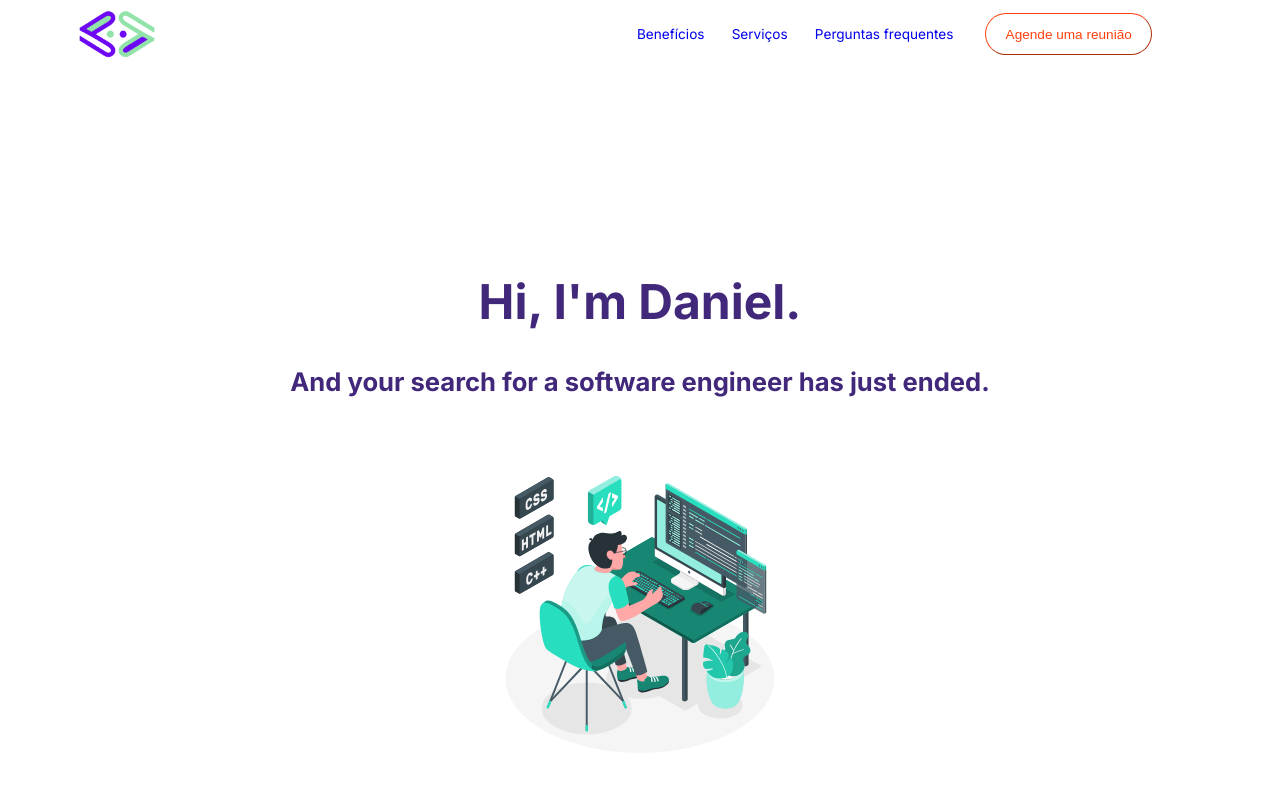
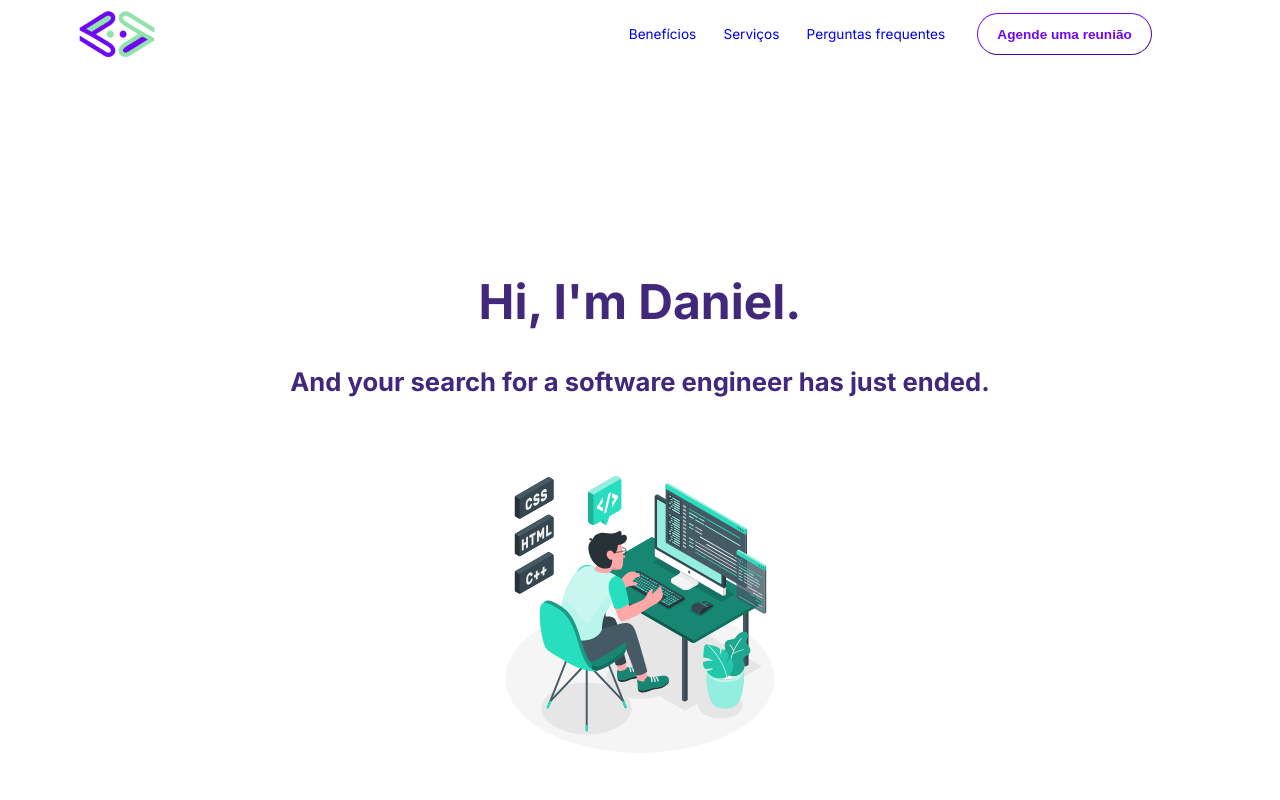
Before and after one commit to danielflorencio/second-portfolio, a Next.js app: page / in a window 1280 px wide. Shown: the top 800 px of the page. Built offline with nearby package versions, Linux system fonts and the light colour scheme.

Commit message:
Improved the design.

```diff
--- a/src/app/globals.css
+++ b/src/app/globals.css
@@ -84,6 +84,7 @@ html,
 body {
   max-width: 100vw;
   overflow-x: hidden;
+  color: rgb(20, 28, 58);
 }
 
 /* body {
--- a/src/components/Navbar/styles.module.css
+++ b/src/components/Navbar/styles.module.css
@@ -63,14 +63,15 @@
     color: #fff;
     padding: 0.8rem 1.2rem;
     border-width: 1px;
-    border-color: #ff410d;
+    border-color: #6e07f3;
     background-color: #fff;
-    color: #ff410d;
+    color: #6e07f3;
+    font-weight: bold;
 }
 
 .button:hover{
     color: #fff;
-    background-color: #f51767;
+    background-color: #6e07f3;
     cursor: pointer;
 }
 
```
